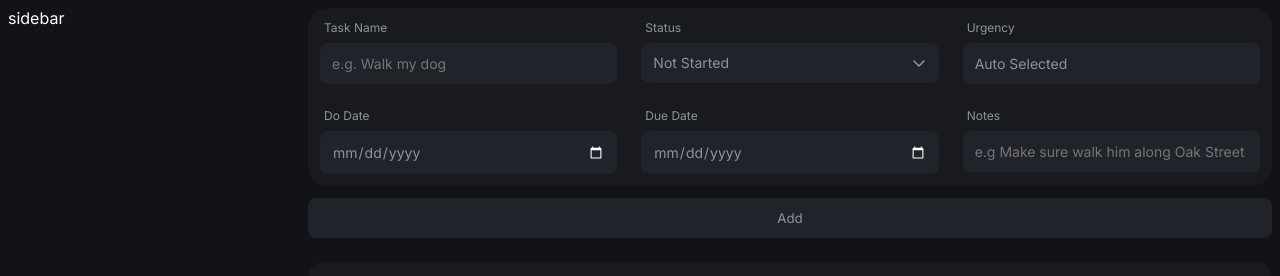
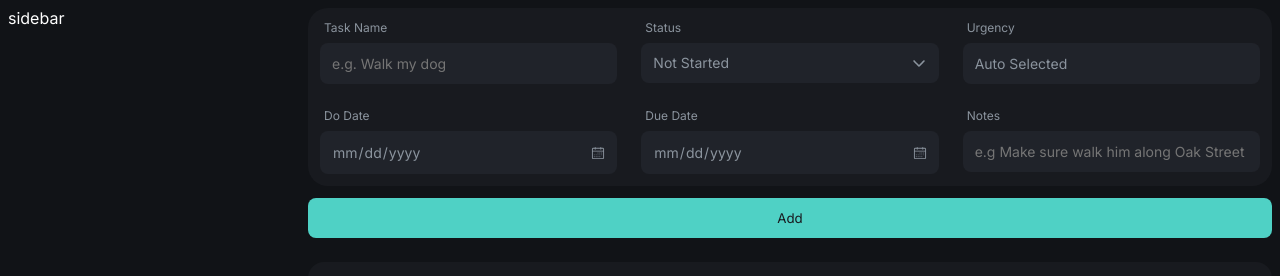
Before and after one commit to alvyn725/to-do-list, a plain HTML site: page index.html in a window 1280 px wide. Drawn offline with Linux system fonts and the light colour scheme.

Commit message:
added custom calender svg icons

```diff
--- a/styles.css
+++ b/styles.css
@@ -44,6 +44,20 @@
   body {
     margin: 0;
     background-color: var(--bg-recessed);
+  }
+
+  input[type="date"] {
+    appearance: none;
+    -webkit-appearance: none;
+    background-image: url("calender.svg");
+    background-repeat: no-repeat;
+    background-position: right 0.75rem center;
+    background-size: 0.875rem;
+  }
+
+  input[type="date"]::-webkit-calendar-picker-indicator {
+    opacity: 0;
+    cursor: pointer;
   }
 
   .layout {
@@ -180,18 +194,25 @@
     width: 100%;
     font-family: 'Inter', sans-serif;
     padding: 0.75rem;
-    background-color: var(--bg-surface);
+    background-color: var(--accent);
+    color: var(--bg-canvas);
     border: none;
     margin-top: 0.75rem;
-    color: var(--text-muted);
+
     border-radius: 8px;
     margin-bottom: 1.5rem;
     max-width: 2100px;
+
+    outline-width: 2px;
+    outline-style: solid;
+    outline-offset: -2px;
+    outline-color: transparent;
     transition: all 0.15s;
   }
 
   .add-button:hover {
-    background-color: var(--accent);
+    outline-color: var(--accent);
+    background-color: var(--bg-surface);
     color: var(--text-primary);
   }
 
```
Also changed, not shown: calender.svg (added).
